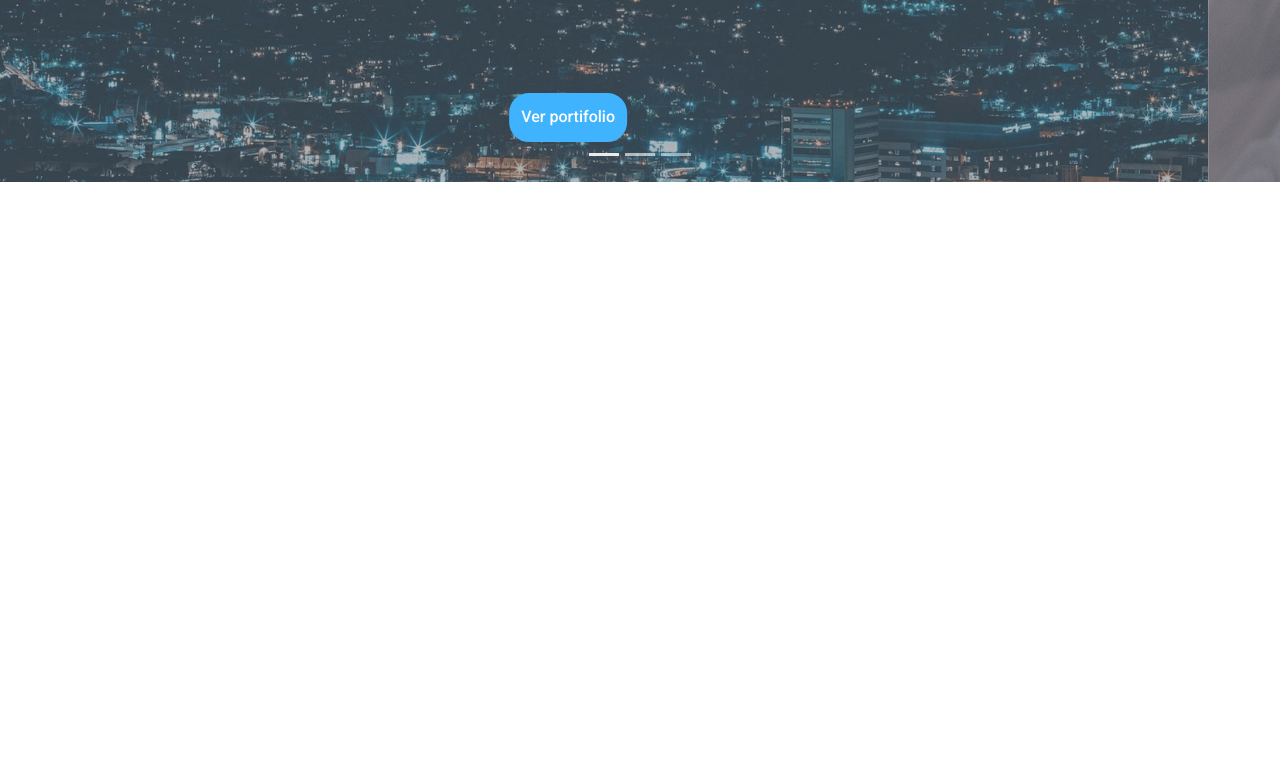
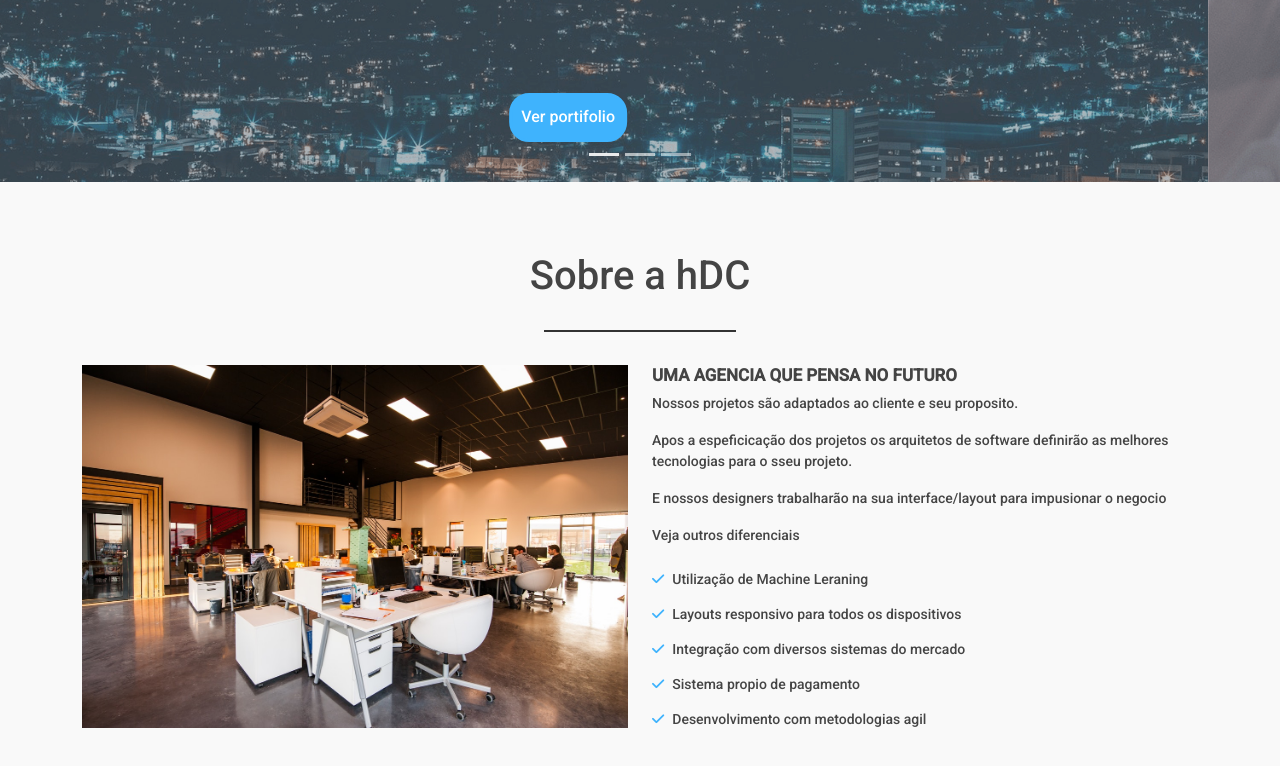
Before and after one commit to CaueJoseOliveiraFalcao/Agencia-Web-Project, a plain HTML site: page index.html in a window 1280 px wide. Shown: the part 538-1304 px from the top of the page. Before the commit the page ends 800 px from the top, so only its background shows below. Drawn offline with nearby package versions, Linux system fonts and the light colour scheme.

Commit message:
about agency
add grid com img / h3 p  ul li i

```diff
--- a/index.css
+++ b/index.css
@@ -1,4 +1,5 @@
 @import url('https://fonts.googleapis.com/css2?family=Roboto:wght@500&display=swap');
+
 /*Gerais*/
 
 body{
@@ -18,7 +19,6 @@ p , li{
 
 /*Bara de navegação*/
 
-
  .img-logo{
      width: 75px;
  }
@@ -29,12 +29,14 @@ p , li{
  .nav-link:hover{
      color: #fff;
  }
-/*Carrosel*/
+
+ /*Carrosel*/
 
 .carousel {
     position: relative;
     height: 90vh;
 }
+
 .carousel-inner {
     position: relative;
     width: 100%;
@@ -55,30 +57,10 @@ p , li{
 .carrosel-p{
     margin-bottom: 6rem;
 }
-@media (max-width:426px) {
-    .carousel {
-        position: relative;
-        height: 70vh;
-    }
-    .carrosel-titulos{
-        font-size: 2rem;
-    }
-    .carrosel-p {
-        margin-bottom: 4rem;
-    }
-}
-
-
 .carrosel-img{
     height: 100%!important;
     object-fit: cover;
 }
-
-@media (max-width:768px) {
-
-
-}
-
 
 .botao-topo{
     padding: 0.6rem;
@@ -94,3 +76,59 @@ p , li{
 .botao-topo:hover{
     background-color: transparent;
 }
+
+
+@media (max-width:426px) {
+    .carousel {
+        position: relative;
+        height: 70vh;
+    }
+    .carrosel-titulos{
+        font-size: 2rem;
+    }
+    .carrosel-p {
+        margin-bottom: 4rem;
+    }
+}
+
+/*Sobre a empresa*/
+
+.about-area{
+    background-color: #f9f9f9;
+}
+.titulo-padrao{
+    color: #444;
+    margin-bottom: 65px;
+    font-size: 40px;
+    text-align: center;
+}
+.titulo-padrao::before{
+    content: '';
+    position: absolute;
+    border-top: 2px solid #333;
+    width: 15%;
+    bottom: -70px;
+    left: 42.5%;
+}
+
+.about-title{
+    font-size: 17px;
+    color: #444;
+    text-transform: uppercase;
+    font-weight: bold;
+
+}
+
+#about-list{
+    list-style: none;
+    padding-left: 0;
+}
+
+#about-list li{
+    line-height: 35px;
+}
+
+#about-list i{
+    color: #3FB3FD;
+    padding-right: 0.5rem;
+}
--- a/index.html
+++ b/index.html
@@ -16,8 +16,8 @@
     <header>
         <nav class="navbar navbar-expand-lg navbar-dark bg-dark p-3 fixed-top">
             <div class="container-fluid">
-                <a class="navbar-brand" href="#"><img class="img-logo"
-                        src="./img/img/hdcagency_logo.svg" alt="logo" srcset="">
+                <a class="navbar-brand" href="#"><img class="img-logo" src="./img/img/hdcagency_logo.svg" alt="logo"
+                        srcset="">
                     hDC Agency</a>
                 <button class="navbar-toggler" type="button" data-bs-toggle="collapse" data-bs-target="#navbarNav"
                     aria-controls="navbarNav" aria-expanded="false" aria-label="Toggle navigation">
@@ -48,28 +48,30 @@
                 </div>
                 <div class="carousel-inner">
                     <div class="carousel-item active">
-                        <img src="./img/img/banner1.png" class="d-block w-100 carrosel-img" alt="...">
+                        <img src="./img/img/banner1.png" class="d-block w-100 carrosel-img" alt="E-commerce">
                         <div class="carousel-caption d-block">
                             <h2 class="carrosel-titulos">Quer Criar Um E-commerce?</h2>
-                            <p class="text-light carrosel-p h-100">Conte conosco temos mais de 30 lojas no nosso portifolio</p>
+                            <p class="text-light carrosel-p h-100">Conte conosco temos mais de 30 lojas no nosso
+                                portifolio</p>
                             <button type="button" class="botao-topo">Ver portifolio</button>
-                          </div>
+                        </div>
                     </div>
                     <div class="carousel-item">
-                        <img src="./img/img/banner2.png" class="d-block w-100 carrosel-img" alt="...">
+                        <img src="./img/img/banner2.png" class="d-block w-100 carrosel-img" alt="Engenharia">
                         <div class="carousel-caption d-block">
                             <h2 class="carrosel-titulos">Quer tirar o projeto do papel?</h2>
                             <p class="text-light carrosel-p h-100">Equipe de sofware pronta para atender</p>
                             <button type="button" class="botao-topo">Ver portifolio</button>
-                          </div>
+                        </div>
                     </div>
                     <div class="carousel-item">
-                        <img src="./img/img/banner3.png" class="d-block w-100 carrosel-img" alt="...">
+                        <img src="./img/img/banner3.png" class="d-block w-100 carrosel-img" alt="manutenção">
                         <div class="carousel-caption d-block">
                             <h2 class="carrosel-titulos">Esta buscando manutenção no seu software?</h2>
-                            <p class="text-light carrosel-p h-100">hDC conta com engenheiros altamente qualificados para lhe atender</p>
+                            <p class="text-light carrosel-p h-100">hDC conta com engenheiros altamente qualificados para
+                                lhe atender</p>
                             <button type="button" class="botao-topo">Entre em contato</button>
-                          </div>
+                        </div>
                     </div>
                 </div>
                 <button class="carousel-control-prev" type="button" data-bs-target="#carouselExampleIndicators"
@@ -84,6 +86,33 @@
                 </button>
             </div>
         </div>
+        <div class="about-area">
+            <div class="container">
+                <div class="row">
+                    <div class="col-12">
+                        <h3 class="titulo-padrao">Sobre a hDC</h3>
+                    </div>
+                    <div class="col-md-6">
+                        <img class="img-fluid" src="./img/img/agencia.jpg" alt="agencia-lugar">
+                    </div>
+                    <div class="col-md-6">
+                        <h3 class="about-title">Uma agencia que pensa no futuro</h3>
+                        <p>Nossos projetos são adaptados ao cliente e seu proposito.</p>
+                        <p>Apos a espeficicação dos projetos os arquitetos de software definirão as melhores tecnologias
+                            para o sseu projeto.</p>
+                        <p>E nossos designers trabalharão na sua interface/layout para impusionar o negocio</p>
+                        <p>Veja outros diferenciais</p>
+                        <ul id="about-list">
+                            <li><i class="fas fa-check"></i>Utilização de Machine Leraning</li>
+                            <li><i class="fas fa-check"></i>Layouts responsivo para todos os dispositivos</li>
+                            <li><i class="fas fa-check"></i>Integração com diversos sistemas do mercado</li>
+                            <li><i class="fas fa-check"></i>Sistema propio de pagamento</li>
+                            <li><i class="fas fa-check"></i>Desenvolvimento com metodologias agil</li>
+                        </ul>
+                    </div>
+                </div>
+            </div>
+        </div>
     </main>
     <script src="https://cdn.jsdelivr.net/npm/bootstrap@5.1.3/dist/js/bootstrap.bundle.min.js"
         integrity="sha384-ka7Sk0Gln4gmtz2MlQnikT1wXgYsOg+OMhuP+IlRH9sENBO0LRn5q+8nbTov4+1p"
```
